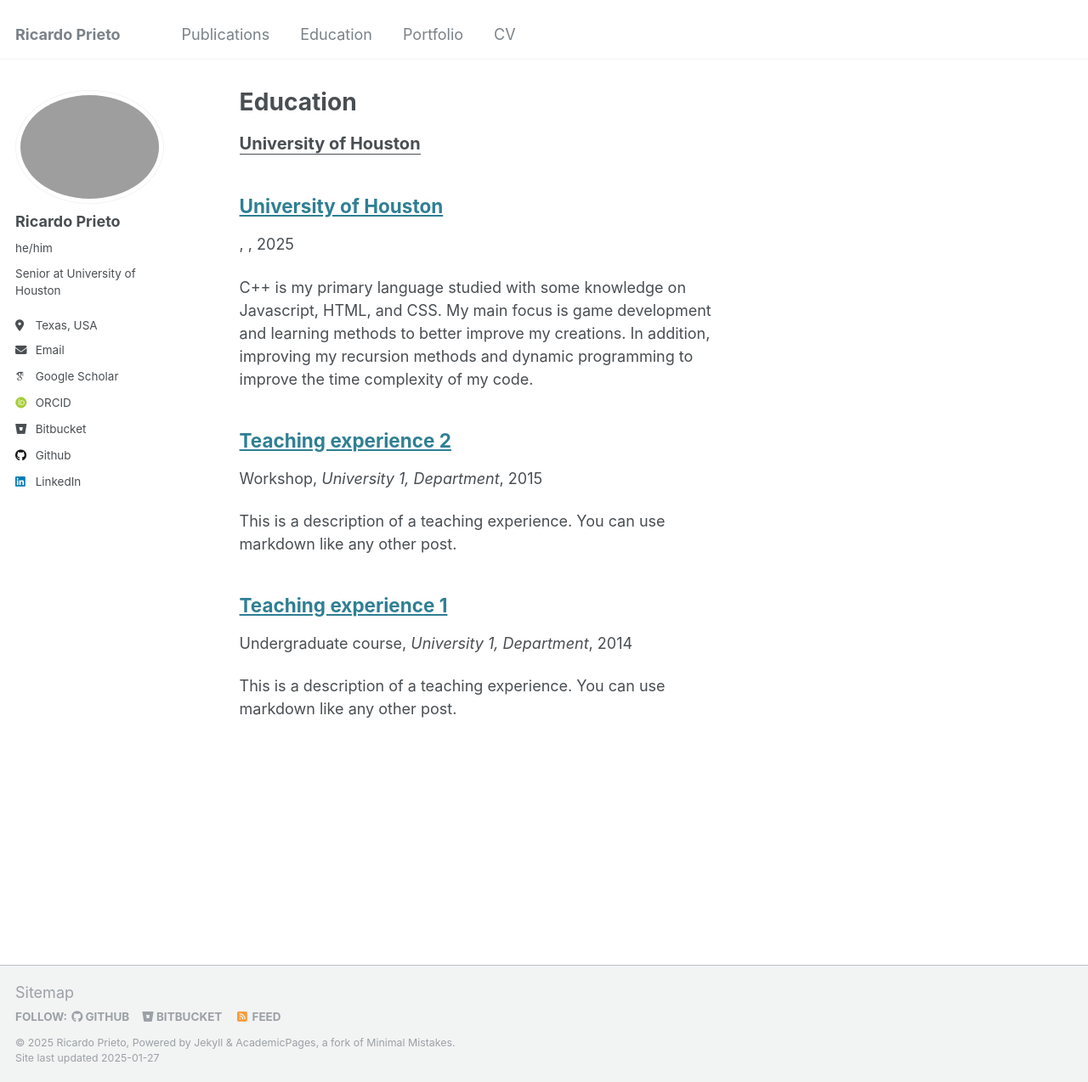
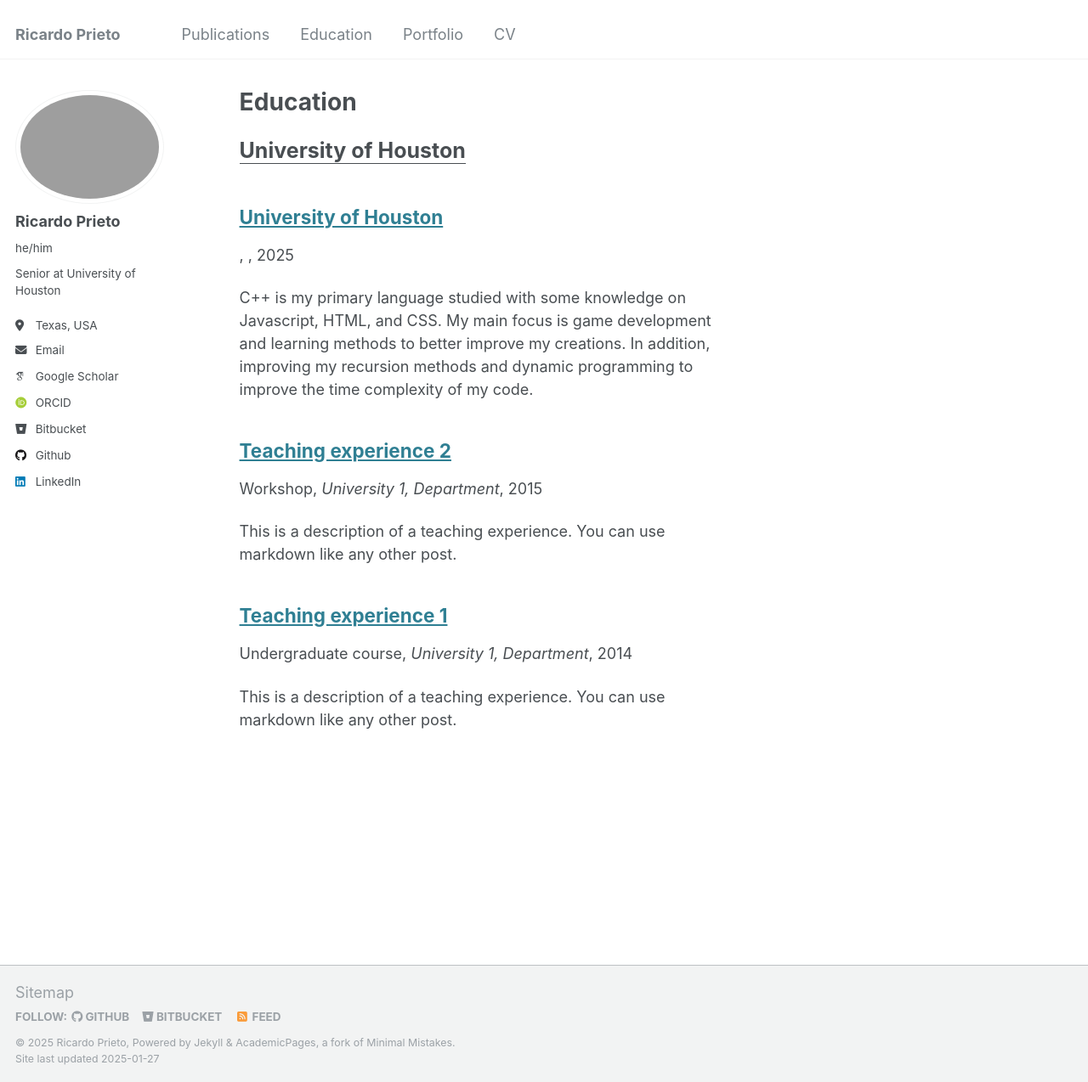
Before and after one commit to ricarpr/ricarpr.github.io, a Jekyll site: the page built from _pages/teaching.html, in a window 1280 px wide and 1274 px high. Shown: the whole window at 85% size. Built offline with Jekyll 4.4.1, drawn with Linux system fonts in a browser that asks for light colours; some web fonts are replaced.

Commit message:
Update teaching.html

```diff
--- a/_pages/teaching.html
+++ b/_pages/teaching.html
@@ -4,7 +4,7 @@ title: "Education"
 permalink: /teaching/
 author_profile: true
 ---
-<p style="font-size: 20px"><u><strong>University of Houston</strong></u></p>
+<p style="font-size: 25px"><u><strong>University of Houston</strong></u></p>
 {% for post in site.teaching reversed %}
   {% include archive-single.html %}
 {% endfor %}
```
